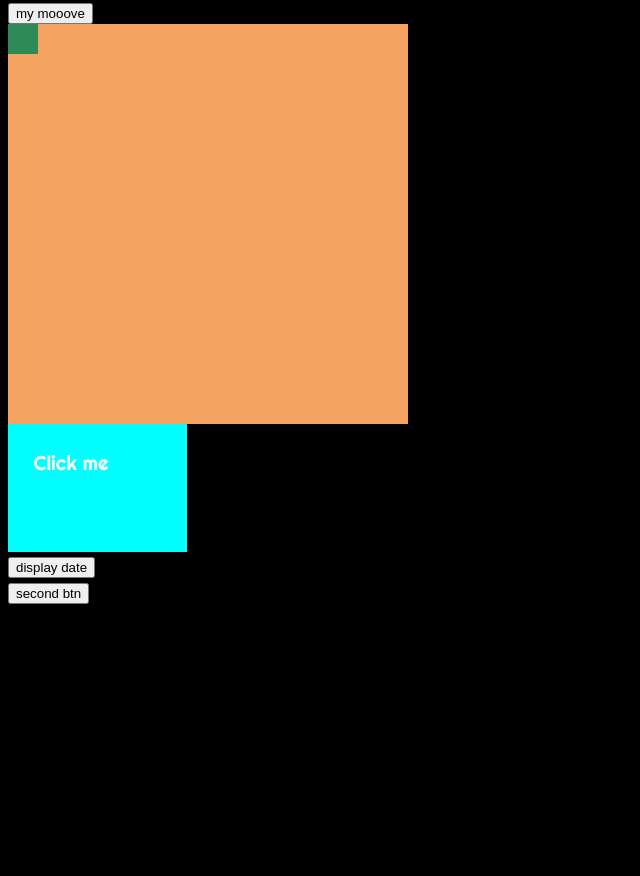
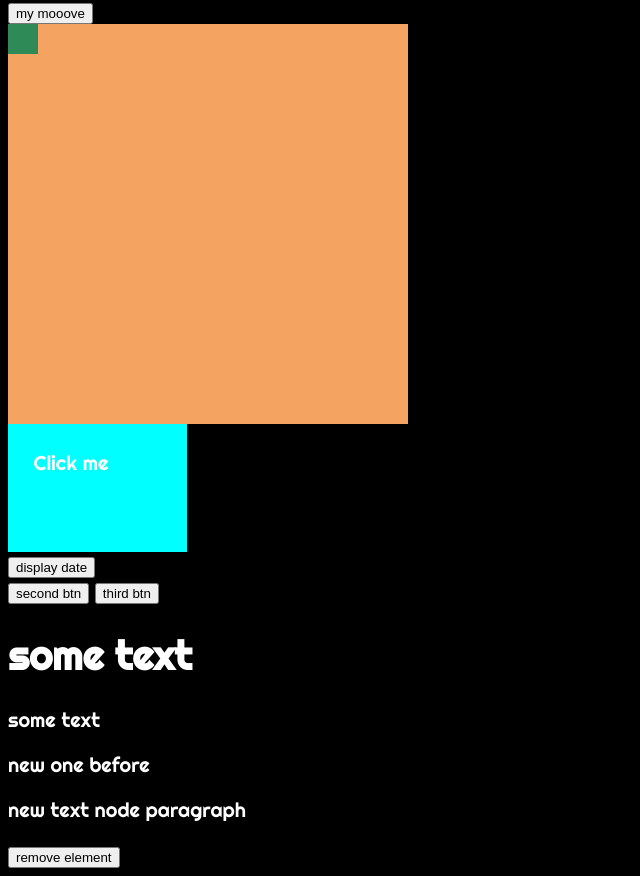
Before and after one commit to Max0nyshchenko/training, a plain HTML site: page js.html in a window 1280 px wide. Shown: the part 1359-2235 px from the top of the page, without its empty margins (0-640 px from the left). Before the commit the page ends 1971 px from the top, so only its background shows below. Drawn offline with Linux system fonts and the light colour scheme.

Commit message:
button styled with js events

```diff
--- a/js.html
+++ b/js.html
@@ -104,6 +104,14 @@
     <div id="displayDateDiv"></div>
 
     <button id="secondBtn">second btn</button>
+    <button id="thirdBtn">third btn</button>
+    <p id="thirdBtnTxt"></p>
+
+    <h1 id="id01">some text</h1>
+    <p id="id02"></p>
+
+    <div id="div3"></div>
+    <button onclick="removeFunc()">remove element</button>
 
 <script src="js.js"></script>
 </body>
--- a/js.js
+++ b/js.js
@@ -1053,3 +1053,32 @@ function myFourthFunc() {
 
 
 }
+
+var digit1 = 3;
+var digit2 = 8;
+
+var thirdBtn = document.getElementById('thirdBtn');
+thirdBtn.addEventListener('click', function(){thirdBtnFunc(digit1,digit2);});
+
+function thirdBtnFunc (a, b) {
+    var result = a * b;
+    document.getElementById('thirdBtnTxt').innerHTML = result;
+}
+
+document.getElementById('id02').innerHTML =
+document.getElementById('id01').childNodes[0].nodeValue;
+
+var para = document.createElement('p');
+var node1 = document.createTextNode('new text node paragraph');
+para.appendChild(node1);
+var elemnt = document.getElementById('div3');
+elemnt.appendChild(para);
+
+var para2 = document.createElement('p');
+var node22 = document.createTextNode('new one before');
+para2.appendChild(node22);
+elemnt.insertBefore(para2, para);
+
+function removeFunc() {
+    para2.remove();
+}
```
